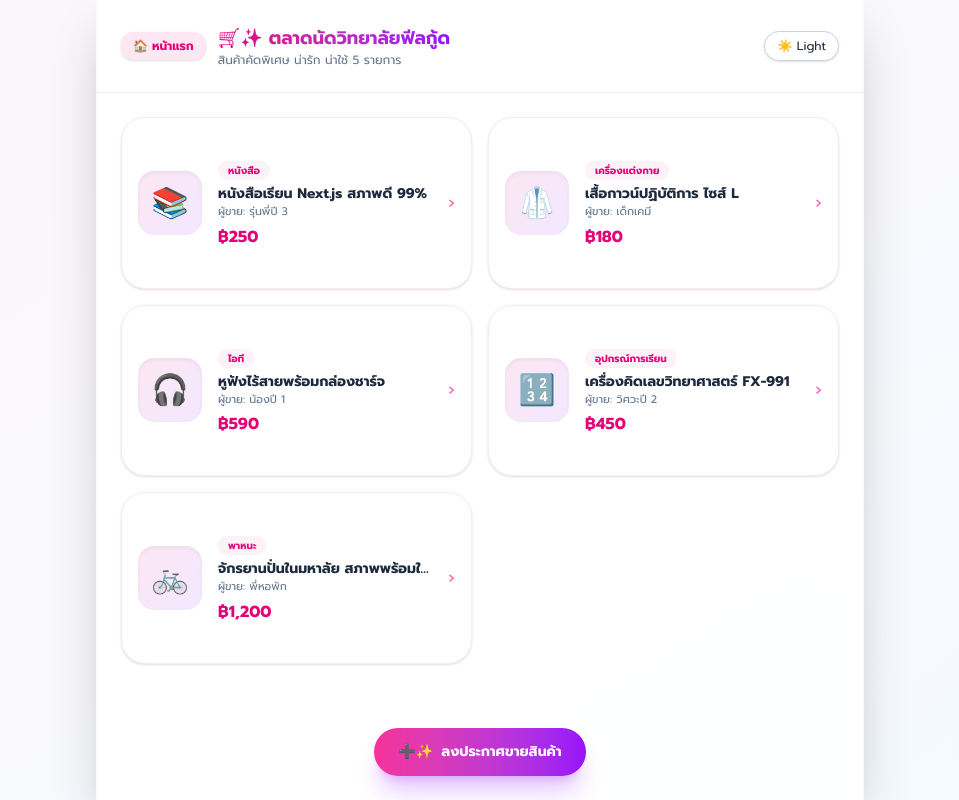
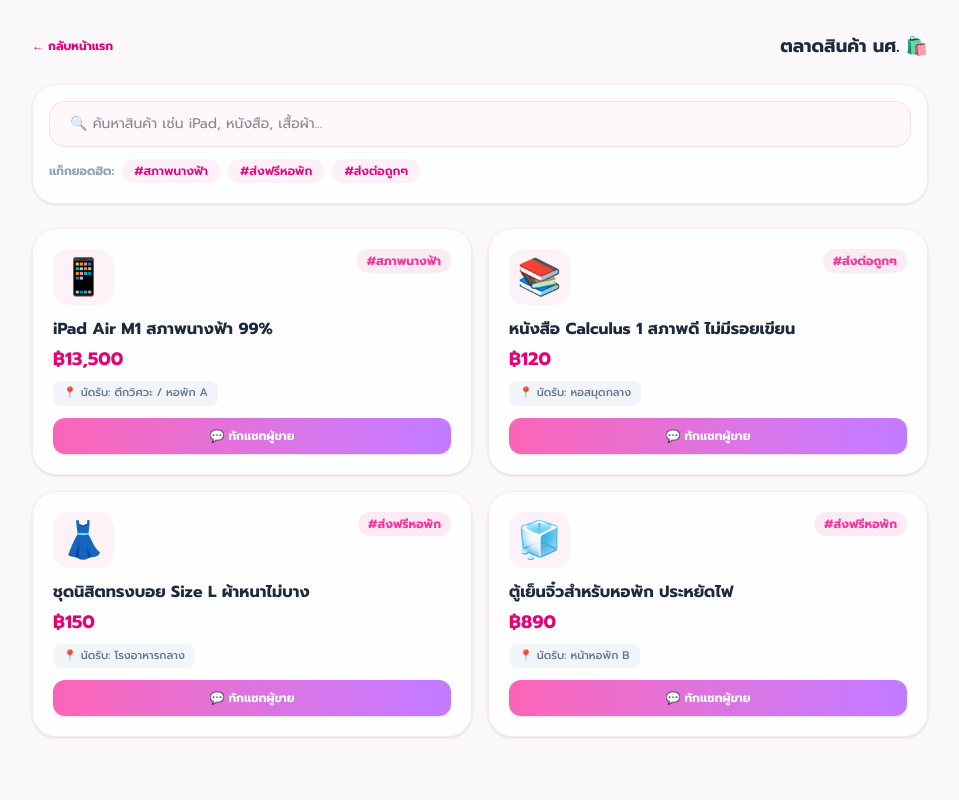
Before and after one commit to palisun47-lang/campus-marketplace, a Next.js app: page /home in a window 1280 px wide. Shown: the whole page, without its empty margins (160-1119 px from the left). Built offline with nearby package versions, Linux system fonts and the light colour scheme.

Commit message:
Update HomePage to include product filtering
Refactor HomePage component to use initialProducts and add search functionality.

```diff
--- a/app/home/page.tsx
+++ b/app/home/page.tsx
@@ -1,136 +1,169 @@
 'use client';
 
+import { useState, useEffect, Suspense } from 'react';
+import { useSearchParams } from 'next/navigation';
 import Link from 'next/link';
-import ThemeToggle from '../ThemeToggle';
 
-export default function HomePage() {
-  const products = [
+// Mockup ข้อมูลสินค้าตัวอย่าง
+const initialProducts = [
   {
     id: 1,
-      title: 'หนังสือเรียน Next.js สภาพดี 99%',
-      category: 'หนังสือ',
-      price: '250',
-      seller: 'รุ่นพี่ปี 3',
-      icon: '📚',
-      description: 'หนังสือมือหนึ่งอ่านเอง อ่านคนเดียว สภาพสะอาด ไม่มีรอยขีดเขียน ห่อปกใสเรียบร้อยครับ',
-      location: 'นัดรับตึกคณะ IT หรือโรงอาหารกลาง',
-      contact: 'Line: varisara_book',
+    title: 'iPad Air M1 สภาพนางฟ้า 99%',
+    category: 'tech',
+    price: 13500,
+    tag: '#สภาพนางฟ้า',
+    location: '📍 นัดรับ: ตึกวิศวะ / หอพัก A',
+    contact: 'https://line.me',
+    image: '📱',
   },
   {
     id: 2,
-      title: 'เสื้อกาวน์ปฏิบัติการ ไซส์ L',
-      category: 'เครื่องแต่งกาย',
-      price: '180',
-      seller: 'เด็กเคมี',
-      icon: '🥼',
-      description: 'ใส่ไปแล็บแค่ 2 ครั้ง ซักรีดสะอาดเรียบร้อย ไซส์ L รอบอก 42 นิ้ว กระดุมครบทุกเม็ด',
-      location: 'นัดรับหน้าตึกวิทยาศาสตร์',
-      contact: 'IG: chem_store',
+    title: 'หนังสือ Calculus 1 สภาพดี ไม่มีรอยเขียน',
+    category: 'books',
+    price: 120,
+    tag: '#ส่งต่อถูกๆ',
+    location: '📍 นัดรับ: หอสมุดกลาง',
+    contact: 'https://line.me',
+    image: '📚',
   },
   {
     id: 3,
-      title: 'หูฟังไร้สายพร้อมกล่องชาร์จ',
-      category: 'ไอที',
-      price: '590',
-      seller: 'น้องปี 1',
-      icon: '🎧',
-      description: 'ใช้งานปกติ เสียงดี เบสแน่น แบตอึด อุปกรณ์ครบกล่องพร้อมสายชาร์จเดิม',
-      location: 'นัดรับหอพักนักศึกษาชาย',
-      contact: 'Tel: 089-123-4567',
+    title: 'ชุดนิสิตทรงบอย Size L ผ้าหนาไม่บาง',
+    category: 'fashion',
+    price: 150,
+    tag: '#ส่งฟรีหอพัก',
+    location: '📍 นัดรับ: โรงอาหารกลาง',
+    contact: 'https://line.me',
+    image: '👗',
   },
   {
     id: 4,
-      title: 'เครื่องคิดเลขวิทยาศาสตร์ FX-991',
-      category: 'อุปกรณ์การเรียน',
-      price: '450',
-      seller: 'วิศวะปี 2',
-      icon: '🔢',
-      description: 'รุ่นยอดฮิตผ่านเกณฑ์สอบทุกสนาม หน้าจอชัดเจน ปุ่มกดนิ่ม ใช้งานได้เต็มระบบ',
-      location: 'นัดรับลานเกียร์ วิศวะ',
-      contact: 'Line: en_calc',
-    },
-    {
-      id: 5,
-      title: 'จักรยานปั่นในมหาลัย สภาพพร้อมใช้งาน',
-      category: 'พาหนะ',
-      price: '1,200',
-      seller: 'พี่หอพัก',
-      icon: '🚲',
-      description: 'ปั่นนิ่ม ยางไม่รั่ว มีตะกร้าหน้าใส่ของได้ เหมาะกับการขับขี่ภายในมหาลัยมากๆ ครับ',
-      location: 'นัดรับหอพักใน',
-      contact: 'Line: dormitory_bike',
+    title: 'ตู้เย็นจิ๋วสำหรับหอพัก ประหยัดไฟ',
+    category: 'dorm',
+    price: 890,
+    tag: '#ส่งฟรีหอพัก',
+    location: '📍 นัดรับ: หน้าหอพัก B',
+    contact: 'https://line.me',
+    image: '🧊',
   },
 ];
 
-  const handleSelectProduct = (item: any) => {
-    localStorage.setItem('currentProduct', JSON.stringify(item));
-  };
+function HomeContent() {
+  const searchParams = useSearchParams();
+  const selectedCat = searchParams.get('category') || 'all';
+
+  const [searchTerm, setSearchTerm] = useState('');
+  const [activeTag, setActiveTag] = useState('');
+
+  // ฟังก์ชันกรองสินค้าตามคำค้นหา หมวดหมู่ และแท็ก
+  const filteredProducts = initialProducts.filter((item) => {
+    const matchesCategory = selectedCat === 'all' || item.category === selectedCat;
+    const matchesSearch = item.title.toLowerCase().includes(searchTerm.toLowerCase());
+    const matchesTag = activeTag === '' || item.tag === activeTag;
+    return matchesCategory && matchesSearch && matchesTag;
+  });
 
   return (
-    <main className="min-h-screen bg-gradient-to-br from-pink-50/50 via-purple-50/30 to-sky-50/50 dark:from-slate-950 dark:via-purple-950/10 dark:to-slate-900 flex flex-col items-center">
-      <div className="w-full max-w-md md:max-w-3xl bg-white/90 dark:bg-slate-900/90 backdrop-blur-xl min-h-screen shadow-2xl flex flex-col pb-28 border-x border-pink-100/50 dark:border-purple-900/20 relative">
+    <div className="max-w-4xl mx-auto space-y-6">
 
-        {/* Header */}
-        <header className="p-4 md:p-6 border-b border-pink-100 dark:border-slate-800 flex items-center justify-between sticky top-0 bg-white/80 dark:bg-slate-900/80 backdrop-blur-md z-20">
-          <div className="flex items-center gap-3">
-            <Link
-              href="/"
-              className="px-3 py-1.5 bg-pink-100 dark:bg-slate-800 hover:bg-pink-200 dark:hover:bg-slate-700 text-pink-600 dark:text-pink-400 text-xs font-bold rounded-xl transition-all flex items-center gap-1 shadow-sm shrink-0"
+      {/* 🔍 1. ช่องค้นหา & แท็กด่วน */}
+      <div className="bg-white/80 dark:bg-slate-900/80 backdrop-blur-xl p-4 rounded-3xl border border-pink-100 dark:border-slate-800 shadow-sm space-y-3">
+        <div className="relative">
+          <input
+            type="text"
+            placeholder="🔍 ค้นหาสินค้า เช่น iPad, หนังสือ, เสื้อผ้า..."
+            value={searchTerm}
+            onChange={(e) => setSearchTerm(e.target.value)}
+            className="w-full py-3 px-5 pr-10 rounded-2xl bg-pink-50/50 dark:bg-slate-800/80 border border-pink-200/60 dark:border-slate-700 text-sm focus:outline-none focus:ring-2 focus:ring-pink-400"
+          />
+          {searchTerm && (
+            <button
+              onClick={() => setSearchTerm('')}
+              className="absolute right-3 top-3 text-xs text-slate-400 hover:text-slate-600"
             >
-              <span>🏠</span> หน้าแรก
-            </Link>
-            <div>
-              <h1 className="text-base md:text-lg font-extrabold text-transparent bg-clip-text bg-gradient-to-r from-pink-600 to-purple-600 dark:from-pink-400 dark:to-purple-400 flex items-center gap-2">
-                🛒✨ ตลาดนัดวิทยาลัยฟีลกู้ด
-              </h1>
-              <p className="text-xs text-slate-500 dark:text-slate-400">สินค้าคัดพิเศษ น่ารัก น่าใช้ 5 รายการ</p>
+              ✕ ล้าง
+            </button>
+          )}
+        </div>
+
+        {/* แท็กยอดฮิต */}
+        <div className="flex items-center gap-2 overflow-x-auto pb-1 text-xs">
+          <span className="text-slate-400 font-bold whitespace-nowrap">แท็กยอดฮิต:</span>
+          {['#สภาพนางฟ้า', '#ส่งฟรีหอพัก', '#ส่งต่อถูกๆ'].map((tag) => (
+            <button
+              key={tag}
+              onClick={() => setActiveTag(activeTag === tag ? '' : tag)}
+              className={`px-3 py-1 rounded-full font-semibold transition-all whitespace-nowrap ${
+                activeTag === tag
+                  ? 'bg-pink-500 text-white shadow-sm'
+                  : 'bg-pink-100/60 dark:bg-slate-800 text-pink-600 dark:text-pink-300 hover:bg-pink-200'
+              }`}
+            >
+              {tag}
+            </button>
+          ))}
         </div>
       </div>
-          <ThemeToggle />
-        </header>
 
-        {/* Product List - Responsive Grid for Phone & iPad */}
-        <div className="p-4 md:p-6 grid grid-cols-1 md:grid-cols-2 gap-4 flex-1">
-          {products.map((item) => (
-            <Link
-              key={item.id}
-              href="/home/detail"
-              onClick={() => handleSelectProduct(item)}
-              className="p-4 bg-white dark:bg-slate-800/80 border border-pink-100 dark:border-slate-700/80 rounded-3xl shadow-sm hover:shadow-md hover:border-pink-300 dark:hover:border-purple-500 transition-all cursor-pointer flex items-center gap-4 group active:scale-98"
+      {/* 🛍️ รายการสินค้า */}
+      <div className="grid grid-cols-1 sm:grid-cols-2 gap-4">
+        {filteredProducts.map((product) => (
+          <div
+            key={product.id}
+            className="bg-white/90 dark:bg-slate-900/90 rounded-3xl p-5 border border-pink-100 dark:border-slate-800 shadow-sm hover:shadow-md transition-all flex flex-col justify-between space-y-3"
           >
-              <div className="w-16 h-16 bg-gradient-to-br from-pink-100 to-purple-100 dark:from-slate-700 dark:to-slate-800 rounded-2xl flex items-center justify-center text-3xl shrink-0 group-hover:scale-105 transition-transform shadow-inner">
-                {item.icon}
+            <div>
+              <div className="flex justify-between items-start">
+                <span className="text-4xl p-2 bg-pink-50 dark:bg-slate-800 rounded-2xl">{product.image}</span>
+                <span className="text-xs font-bold text-pink-500 bg-pink-100/80 dark:bg-pink-950/60 px-2.5 py-1 rounded-full">
+                  {product.tag}
+                </span>
               </div>
-              <div className="flex-1 min-w-0">
-                <span className="inline-block px-2.5 py-0.5 text-[10px] font-bold bg-pink-50 dark:bg-pink-950/60 text-pink-600 dark:text-pink-400 rounded-full mb-1">
-                  {item.category}
-                </span>
-                <h2 className="text-xs md:text-sm font-bold text-slate-800 dark:text-slate-100 truncate">
-                  {item.title}
-                </h2>
-                <p className="text-[11px] text-slate-500 dark:text-slate-400">
-                  ผู้ขาย: {item.seller}
+              <h3 className="font-bold text-base mt-3 text-slate-800 dark:text-slate-100">{product.title}</h3>
+              <p className="text-lg font-black text-pink-600 dark:text-pink-400 mt-1">
+                ฿{product.price.toLocaleString()}
               </p>
-                <p className="text-sm md:text-base font-extrabold text-pink-600 dark:text-pink-400 mt-1">
-                  ฿{item.price}
-                </p>
+
+              {/* 📍 2. Badge จุดนัดรับภายใน ม. */}
+              <div className="mt-2 text-[11px] font-medium text-slate-500 dark:text-slate-400 bg-slate-100 dark:bg-slate-800/60 px-2.5 py-1 rounded-lg inline-block">
+                {product.location}
               </div>
-              <div className="text-pink-400 text-lg group-hover:translate-x-1 transition-transform">›</div>
-            </Link>
+            </div>
+
+            {/* 💬 3. ปุ่มติดต่อผู้ขายด่วน */}
+            <a
+              href={`${product.contact}?text=${encodeURIComponent(`สนใจสินค้า "${product.title}" ครับ ยังอยู่มั้ยครับ?`)}`}
+              target="_blank"
+              rel="noopener noreferrer"
+              className="w-full py-2.5 bg-gradient-to-r from-pink-400 to-purple-400 hover:from-pink-500 hover:to-purple-500 text-white text-xs font-bold rounded-xl flex items-center justify-center gap-1.5 shadow-sm transition-transform active:scale-95"
+            >
+              💬 ทักแชทผู้ขาย
+            </a>
+          </div>
         ))}
       </div>
 
-        {/* Floating Action Button - Fixed properly for mobile touch */}
-        <div className="fixed bottom-6 left-0 right-0 z-30 flex justify-center px-4">
-          <Link
-            href="/product"
-            className="px-6 py-3.5 bg-gradient-to-r from-pink-500 to-purple-600 hover:from-pink-600 hover:to-purple-700 text-white text-xs md:text-sm font-bold rounded-full shadow-xl shadow-purple-500/30 flex items-center gap-2 transition-transform active:scale-95 cursor-pointer"
-          >
-            <span>➕✨</span> ลงประกาศขายสินค้า
+      {filteredProducts.length === 0 && (
+        <div className="text-center py-12 text-slate-400 text-sm">
+          ไม่พบสินค้าที่คุณกำลังค้นหา 🐱
+        </div>
+      )}
+    </div>
+  );
+}
+
+export default function HomePage() {
+  return (
+    <main className="min-h-screen bg-pink-50/30 dark:bg-slate-950 p-4 md:p-8">
+      <div className="max-w-4xl mx-auto mb-6 flex justify-between items-center">
+        <Link href="/" className="text-xs font-bold text-pink-600 hover:underline">
+          ← กลับหน้าแรก
         </Link>
+        <h1 className="text-lg font-black text-slate-800 dark:text-slate-100">ตลาดสินค้า นศ. 🛍️</h1>
       </div>
-
-      </div>
+      <Suspense fallback={<div className="text-center py-8 text-xs text-slate-400">กำลังโหลด...</div>}>
+        <HomeContent />
+      </Suspense>
     </main>
   );
 }
```
Lines whose indentation alone changed are shown as unchanged.
